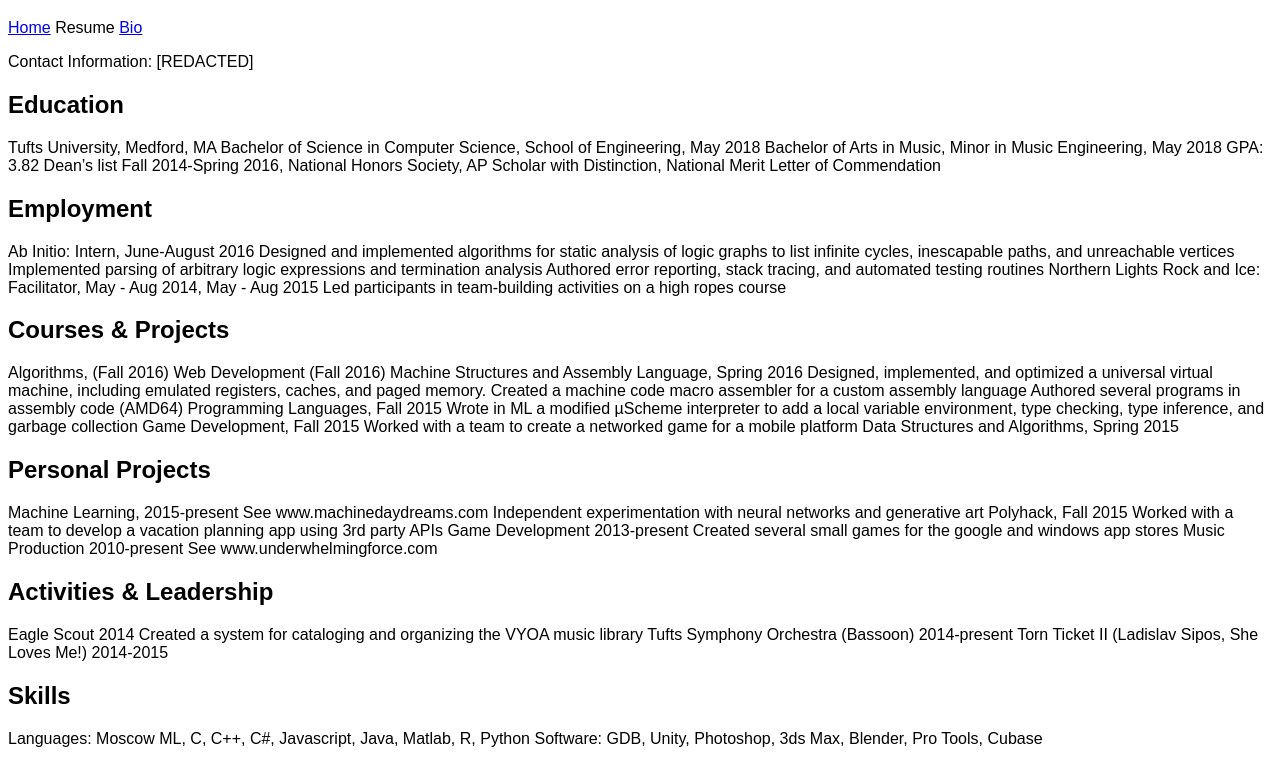
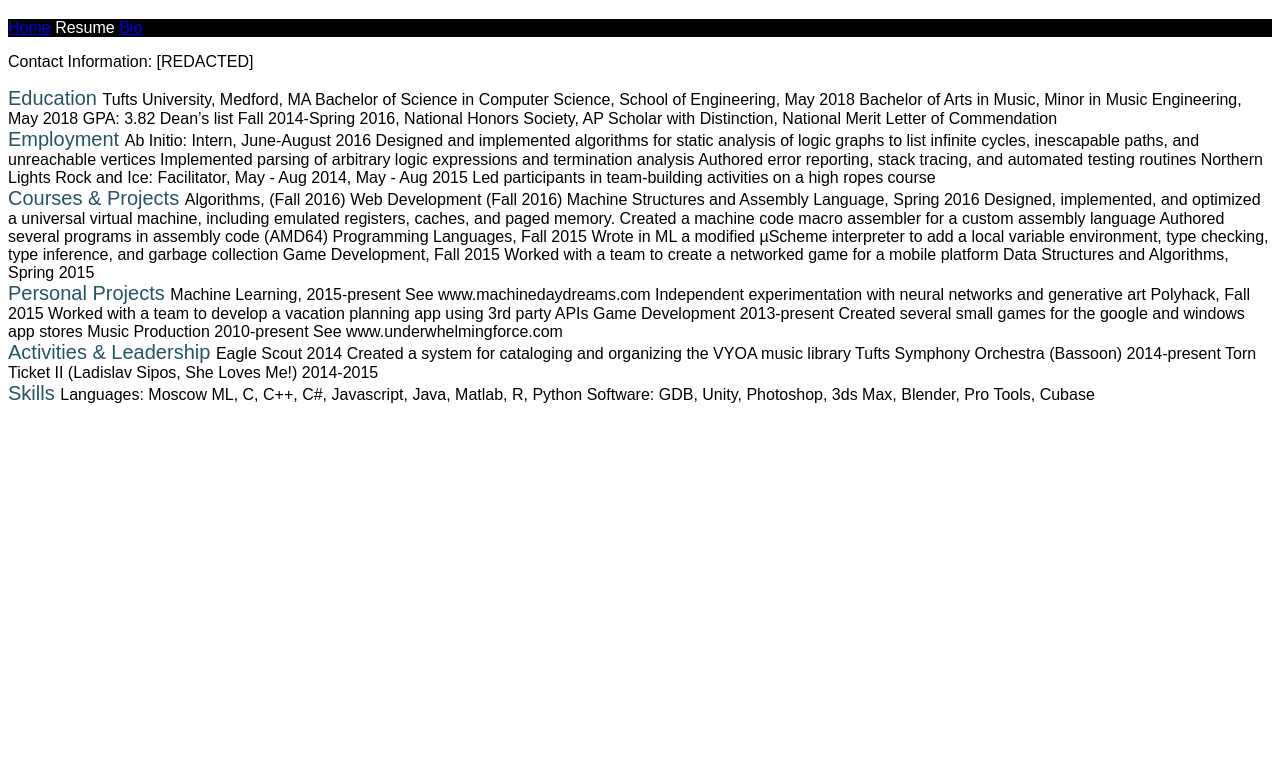
Before and after one commit to Nyrt/Nyrt.github.io, a plain HTML site: page resume.html in a window 1280 px wide. Shown: the part 61-825 px from the top of the page. After the commit the page ends 800 px from the top, so only its background shows below. Drawn offline with Linux system fonts and the light colour scheme.

Commit message:
additional css rules

```diff
--- a/resume.html
+++ b/resume.html
@@ -19,7 +19,7 @@ Nathan Watts
 </h1>
 <div id="links">
 <a href="http://nyrt.github.io/index.html">Home</a>
-<span id="current-page"> Resume </span>
+<span id="current_page"> Resume </span>
 <a href="http://nyrt.github.io/bio.html">Bio</a>
 </div>
 
@@ -27,32 +27,33 @@ Nathan Watts
 Contact Information: [REDACTED]
 </p>
 
-<h2>
+<div class="resume_item">
+<span class="resume_header">
 Education
-</h2>
-<p>
+</span>
+
 Tufts University, Medford, MA
 Bachelor of Science in Computer Science, School of Engineering, May 2018 Bachelor of Arts in Music, Minor in Music Engineering, May 2018
 GPA: 3.82
 Dean’s list Fall 2014-Spring 2016, National Honors Society, AP Scholar with Distinction, National Merit Letter of Commendation
-</p>
+</div>
 
-<h2>
+<div class="resume_item">
+<span class="resume_header">
 Employment
-</h2>
-<p>
+</span>
 Ab Initio: Intern, June-August 2016
 Designed and implemented algorithms for static analysis of logic graphs to list infinite cycles, inescapable paths, and unreachable vertices
 Implemented parsing of arbitrary logic expressions and termination analysis
 Authored error reporting, stack tracing, and automated testing routines
 Northern Lights Rock and Ice: Facilitator, May - Aug 2014, May - Aug 2015
 Led participants in team-building activities on a high ropes course
-</p>
+</div>
 
-<h2>
+<div class="resume_item">
+<span class="resume_header">
 Courses & Projects
-</h2>
-<p>
+</span>
 Algorithms, (Fall 2016)
 Web Development (Fall 2016)
 Machine Structures and Assembly Language, Spring 2016
@@ -64,12 +65,12 @@ Wrote in ML a modified µScheme interpreter to add a local variable environment,
 Game Development, Fall 2015
 Worked with a team to create a networked game for a mobile platform
 Data Structures and Algorithms, Spring 2015
-</p>
+</div>
 
-<h2>
+<div class="resume_item">
+<span class="resume_header">
 Personal Projects
-</h2>
-<p>
+</span>
 Machine Learning, 2015-present                    See www.machinedaydreams.com
 Independent experimentation with neural networks and generative art
 Polyhack, Fall 2015
@@ -77,25 +78,26 @@ Worked with a team to develop a vacation planning app using 3rd party APIs
 Game Development 2013-present
 Created several small games for the google and windows app stores
 Music Production 2010-present                      See www.underwhelmingforce.com
-</p>
+</div>
 
-<h2>
+<div class="resume_item">
+<span class="resume_header">
 Activities & Leadership
-</h2>
-<p>
+</span>
 Eagle Scout 2014
 Created a system for cataloging and organizing the VYOA music library
 Tufts Symphony Orchestra (Bassoon) 2014-present
 Torn Ticket II (Ladislav Sipos, She Loves Me!) 2014-2015
-</p>
+</div>
 
-<h2>
+<div class="resume_item">
+<span class="resume_header">
 Skills
-</h2>
-<p>
+</span>
+
 Languages: Moscow ML, C, C++, C#, Javascript, Java, Matlab, R, Python
 Software: GDB, Unity, Photoshop, 3ds Max, Blender, Pro Tools, Cubase
-</p>
+</div>
 
 </body>
 </html>
--- a/style.css
+++ b/style.css
@@ -12,9 +12,18 @@ h1 {
 }
 
 #links {
+	background-color: black;
+}
+
+#current_page {
+	color: white;
+}
+
+.resume_item {
 
 }
 
-#current-page {
-
+.resume_header{
+	color: #235566;
+	font-size: 20px;
 }
```
Also changed, not shown: bio.html (+1 -1 lines), index.html (+1 -1 lines).
